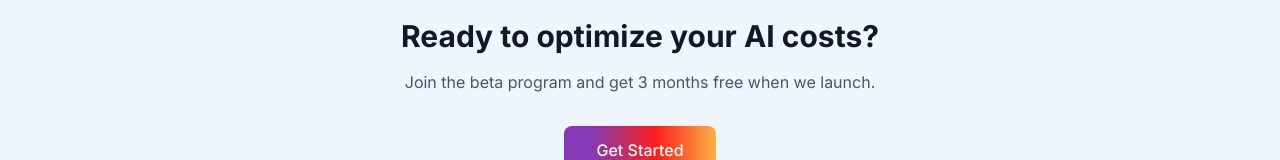
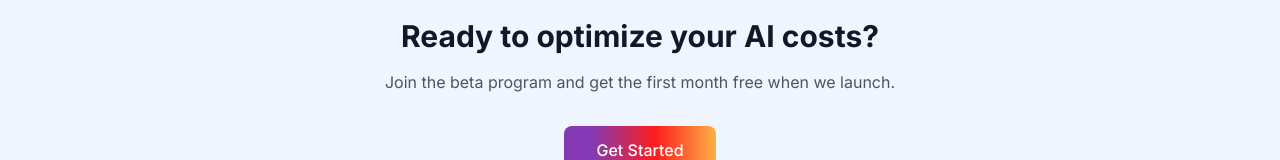
Before and after one commit to leonardstock/shousai, a Next.js app: page / in a window 1280 px wide. Shown: the part 1126-1286 px from the top of the page. Built offline with nearby package versions, Linux system fonts and the light colour scheme; no server answers.

Commit message:
copy change landing

```diff
--- a/app/landing/[[...landing]]/page.tsx
+++ b/app/landing/[[...landing]]/page.tsx
@@ -139,8 +139,8 @@ export default function LandingPage() {
                         Ready to optimize your AI costs?
                     </h2>
                     <p className='text-gray-600 mb-8'>
-                        Join the beta program and get 3 months free when we
-                        launch.
+                        Join the beta program and get the first month free when
+                        we launch.
                     </p>
                     <button
                         onClick={() =>
```
